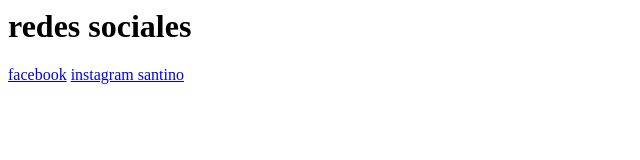
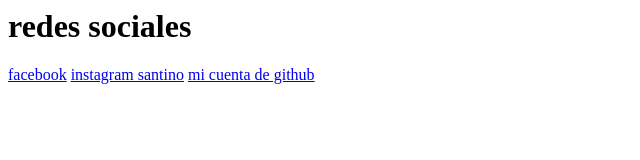
Before and after one commit to santismania/miprimerweb, a plain HTML site: page index.html in a window 1280 px wide. Shown: the whole page, without its empty margins (0-640 px from the left). Drawn offline with Linux system fonts and the light colour scheme.

Commit message:
Update index.html

```diff
--- a/index.html
+++ b/index.html
@@ -1,3 +1,4 @@
   <h1>redes sociales</h1>
 <a href='https://facebook.com' >facebook</a>
 <a href='https://instagram.com/santis_oks'>instagram santino</a>
+<a target='_blank' href='https://github.com/santismania'>mi cuenta de github</a>
```
